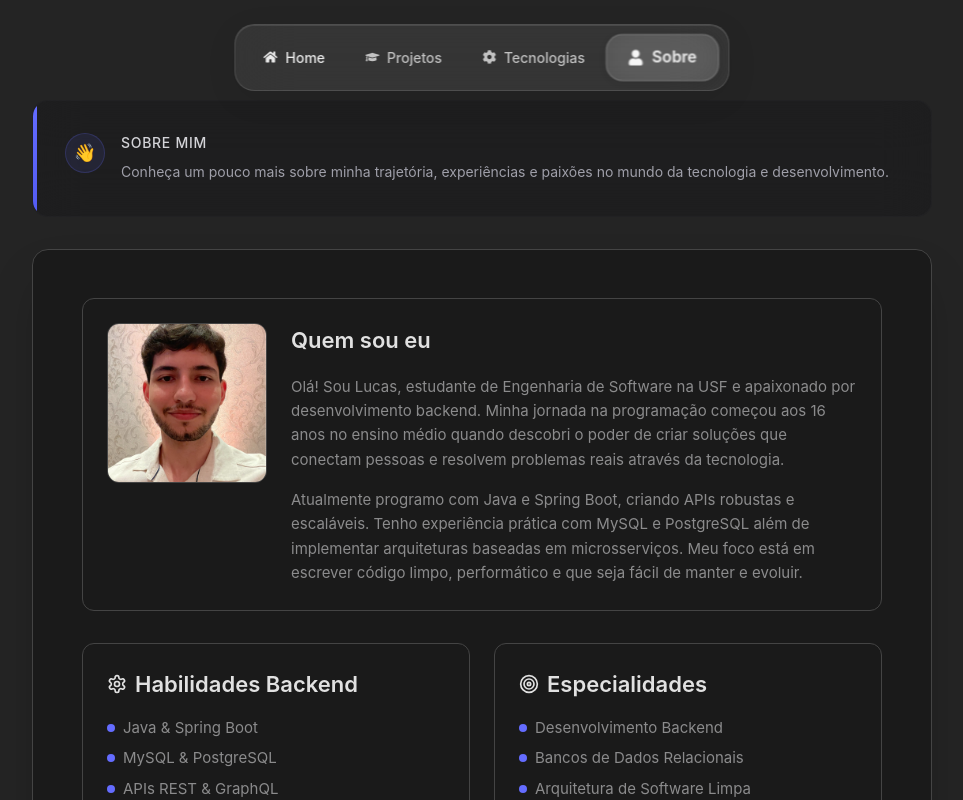
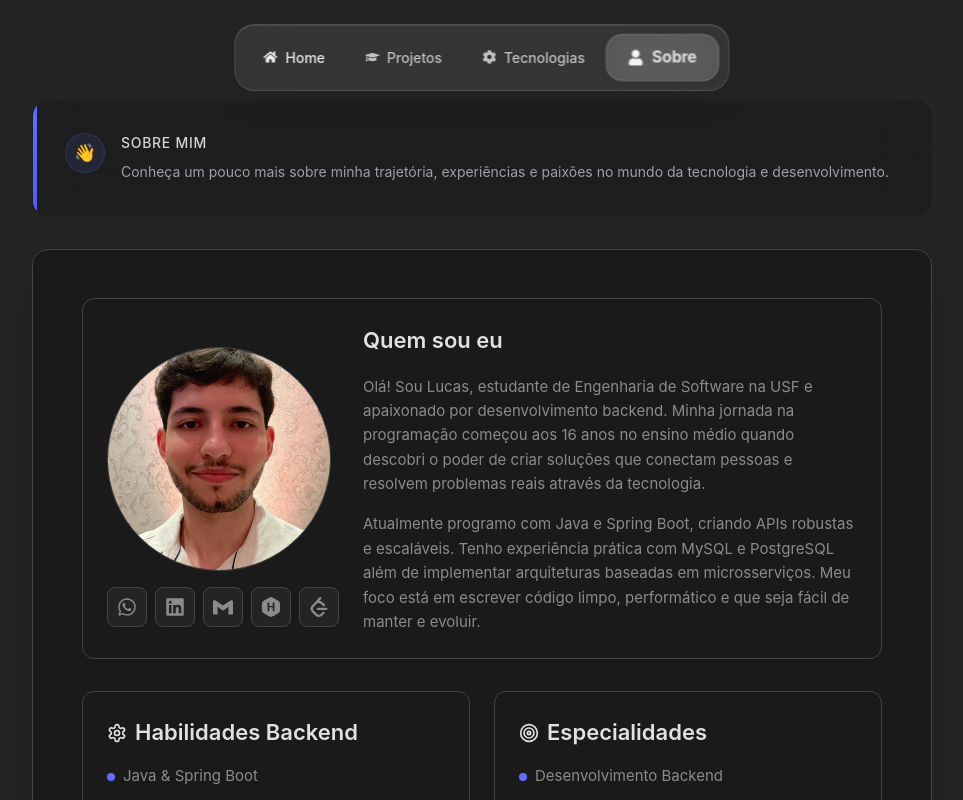
Before and after one commit to lucasgls/portifolio, a React (Vite) app: page / in a window 1280 px wide. Both pictures are taken after a click on the button "Sobre". Shown: the top 800 px of the page, without its empty margins (158-1121 px from the left). Built offline with nearby package versions, Linux system fonts and the light colour scheme.

Commit message:
feat: Atualizar seção Sobre

```diff
--- a/src/pages/About/AboutContent/AboutContent.tsx
+++ b/src/pages/About/AboutContent/AboutContent.tsx
@@ -1,5 +1,6 @@
 import euPhoto from '../../../assets/eu.jpeg'
 import { Settings, Target } from 'lucide-react'
+import { FaWhatsapp, FaLinkedin } from 'react-icons/fa'
 
 export function AboutContent() {
   return (
@@ -12,13 +13,65 @@ export function AboutContent() {
         <div className="bg-[var(--bg-secondary)] border border-[var(--border-color)] rounded-xl p-8 transition-all duration-300 hover:border-[rgba(100,108,255,0.5)] md:p-6">
           <div className="flex flex-col md:flex-row gap-6 items-start">
 
-            <div className="flex-shrink-0">
-              <div className="w-32 h-32 md:w-40 md:h-40 rounded-xl border border-[var(--border-color)] overflow-hidden">
+            <div className="flex-shrink-0 mt-6">
+              <div className="w-48 h-48 md:w-56 md:h-56 rounded-full border border-[var(--border-color)] overflow-hidden">
                 <img
                   src={euPhoto}
                   alt="Lucas"
                   className="w-full h-full object-cover"
                 />
+              </div>
+
+              {/* Ícones de contato abaixo da foto */}
+              <div className="flex justify-center gap-2 mt-4 flex-wrap">
+                <a
+                  href="https://wa.me/5511999999999"
+                  target="_blank"
+                  rel="noopener noreferrer"
+                  className="flex items-center justify-center w-10 h-10 bg-[var(--bg-primary)] border border-[var(--border-color)] rounded-lg transition-all duration-300 hover:border-[rgba(100,108,255,0.5)] hover:bg-[rgba(100,108,255,0.05)] group"
+                >
+                  <FaWhatsapp className="w-5 h-5 text-[var(--text-secondary)] group-hover:text-[#25D366] transition-colors duration-300" />
+                </a>
+
+                <a
+                  href="https://linkedin.com/in/lucasgls"
+                  target="_blank"
+                  rel="noopener noreferrer"
+                  className="flex items-center justify-center w-10 h-10 bg-[var(--bg-primary)] border border-[var(--border-color)] rounded-lg transition-all duration-300 hover:border-[rgba(100,108,255,0.5)] hover:bg-[rgba(100,108,255,0.05)] group"
+                >
+                  <FaLinkedin className="w-5 h-5 text-[var(--text-secondary)] group-hover:text-[#0077B5] transition-colors duration-300" />
+                </a>
+
+                <a
+                  href="mailto:lucasglsilva7@gmail.com"
+                  className="flex items-center justify-center w-10 h-10 bg-[var(--bg-primary)] border border-[var(--border-color)] rounded-lg transition-all duration-300 hover:border-[rgba(100,108,255,0.5)] hover:bg-[rgba(100,108,255,0.05)] group"
+                >
+                  <svg className="w-5 h-5 text-[var(--text-secondary)] group-hover:text-[#EA4335] transition-colors duration-300" fill="currentColor" viewBox="0 0 24 24">
+                    <path d="M24 5.457v13.909c0 .904-.732 1.636-1.636 1.636h-3.819V11.73L12 16.64l-6.545-4.91v9.273H1.636A1.636 1.636 0 0 1 0 19.366V5.457c0-.904.732-1.636 1.636-1.636h.91L12 10.09l9.455-6.269h.909c.904 0 1.636.732 1.636 1.636z"/>
+                  </svg>
+                </a>
+
+                <a
+                  href="https://www.hackerrank.com/profile/lucasgls"
+                  target="_blank"
+                  rel="noopener noreferrer"
+                  className="flex items-center justify-center w-10 h-10 bg-[var(--bg-primary)] border border-[var(--border-color)] rounded-lg transition-all duration-300 hover:border-[rgba(100,108,255,0.5)] hover:bg-[rgba(100,108,255,0.05)] group"
+                >
+                  <svg className="w-5 h-5 text-[var(--text-secondary)] group-hover:text-[#00EA64] transition-colors duration-300" fill="currentColor" viewBox="0 0 24 24">
+                    <path d="M12 0c1.285 0 9.75 4.886 10.392 6 .645 1.115.645 10.885 0 12S13.287 24 12 24s-9.75-4.885-10.395-6c-.641-1.115-.641-10.885 0-12C2.25 4.886 10.715 0 12 0zm2.295 6.799c-.141 0-.258.115-.258.258v3.875H9.963V6.908c0-.141-.115-.258-.258-.258H8.156c-.141 0-.258.115-.258.258v9.833c0 .141.115.258.258.258h1.549c.141 0 .258-.115.258-.258V12.18h4.074v4.561c0 .141.115.258.258.258h1.549c.141 0 .258-.115.258-.258V6.908c0-.141-.115-.258-.258-.258h-1.549z"/>
+                  </svg>
+                </a>
+
+                <a
+                  href="https://leetcode.com/u/lucasgls"
+                  target="_blank"
+                  rel="noopener noreferrer"
+                  className="flex items-center justify-center w-10 h-10 bg-[var(--bg-primary)] border border-[var(--border-color)] rounded-lg transition-all duration-300 hover:border-[rgba(100,108,255,0.5)] hover:bg-[rgba(100,108,255,0.05)] group"
+                >
+                  <svg className="w-5 h-5 text-[var(--text-secondary)] group-hover:text-[#FFA116] transition-colors duration-300" fill="currentColor" viewBox="0 0 24 24">
+                    <path d="M13.483 0a1.374 1.374 0 0 0-.961.438L7.116 6.226l-3.854 4.126a5.266 5.266 0 0 0-1.209 2.104 5.35 5.35 0 0 0-.125.513 5.527 5.527 0 0 0 .062 2.362 5.83 5.83 0 0 0 .349 1.017 5.938 5.938 0 0 0 1.271 1.818l4.277 4.193.039.038c2.248 2.165 5.852 2.133 8.063-.074l2.396-2.392c.54-.54.54-1.414.003-1.955a1.378 1.378 0 0 0-1.951-.003l-2.396 2.392a3.021 3.021 0 0 1-4.205.038l-.02-.019-4.276-4.193c-.652-.64-.972-1.469-.948-2.263a2.68 2.68 0 0 1 .066-.523 2.545 2.545 0 0 1 .619-1.164L9.13 8.114c1.058-1.134 3.204-1.27 4.43-.278l3.501 2.831c.593.48 1.461.387 1.94-.207a1.384 1.384 0 0 0-.207-1.943l-3.5-2.831c-.8-.647-1.766-1.045-2.774-1.202l2.015-2.158A1.384 1.384 0 0 0 13.483 0zm-2.866 12.815a1.38 1.38 0 0 0-1.38 1.382 1.38 1.38 0 0 0 1.38 1.382H20.79a1.38 1.38 0 0 0 1.38-1.382 1.38 1.38 0 0 0-1.38-1.382z"/>
+                  </svg>
+                </a>
               </div>
             </div>
 
@@ -109,62 +162,35 @@ export function AboutContent() {
 
 
       <section className="max-w-[800px] mx-auto">
-        <div className="bg-[var(--bg-secondary)] border border-[var(--border-color)] rounded-xl p-8 transition-all duration-300 hover:border-[rgba(100,108,255,0.5)] md:p-6">
-          <h3 className="text-[22px] text-[var(--text-primary)] font-semibold mb-6 flex items-center gap-2">
-            <span className="text-lg">🌐</span>
-            Conecte-se comigo
+        <div className="bg-[var(--bg-secondary)] border border-[var(--border-color)] rounded-xl p-6 transition-all duration-300 hover:border-[rgba(100,108,255,0.5)]">
+          <h3 className="text-[22px] text-[var(--text-primary)] font-semibold mb-4 flex items-center justify-center gap-2">
+            <svg className="w-5 h-5 text-[var(--accent-color)]" fill="currentColor" viewBox="0 0 24 24">
+              <path d="M12 2l3.09 6.26L22 9.27l-5 4.87 1.18 6.88L12 17.77l-6.18 3.25L7 14.14 2 9.27l6.91-1.01L12 2z"/>
+            </svg>
+            Cursos / Certificações
           </h3>
-          <div className="flex flex-wrap gap-4 justify-center md:justify-start">
-
-            <a
-              href="https://github.com/lucasgls"
-              target="_blank"
-              rel="noopener noreferrer"
-              className="flex items-center gap-3 bg-[var(--bg-primary)] border border-[var(--border-color)] rounded-lg px-4 py-3 transition-all duration-300 hover:border-[rgba(100,108,255,0.5)] hover:bg-[rgba(100,108,255,0.05)] group"
-            >
-              <svg className="w-5 h-5 text-[var(--text-secondary)] group-hover:text-[#646cff]" fill="currentColor" viewBox="0 0 24 24">
-                <path d="M12 0c-6.626 0-12 5.373-12 12 0 5.302 3.438 9.8 8.207 11.387.599.111.793-.261.793-.577v-2.234c-3.338.726-4.033-1.416-4.033-1.416-.546-1.387-1.333-1.756-1.333-1.756-1.089-.745.083-.729.083-.729 1.205.084 1.839 1.237 1.839 1.237 1.07 1.834 2.807 1.304 3.492.997.107-.775.418-1.305.762-1.604-2.665-.305-5.467-1.334-5.467-5.931 0-1.311.469-2.381 1.236-3.221-.124-.303-.535-1.524.117-3.176 0 0 1.008-.322 3.301 1.23.957-.266 1.983-.399 3.003-.404 1.02.005 2.047.138 3.006.404 2.291-1.552 3.297-1.23 3.297-1.23.653 1.653.242 2.874.118 3.176.77.84 1.235 1.911 1.235 3.221 0 4.609-2.807 5.624-5.479 5.921.43.372.823 1.102.823 2.222v3.293c0 .319.192.694.801.576 4.765-1.589 8.199-6.086 8.199-11.386 0-6.627-5.373-12-12-12z"/>
-              </svg>
-              <span className="text-[15px] text-[var(--text-secondary)] group-hover:text-[var(--text-primary)]">GitHub</span>
-            </a>
-
-
-            <a
-              href="https://linkedin.com/in/lucasgls"
-              target="_blank"
-              rel="noopener noreferrer"
-              className="flex items-center gap-3 bg-[var(--bg-primary)] border border-[var(--border-color)] rounded-lg px-4 py-3 transition-all duration-300 hover:border-[rgba(100,108,255,0.5)] hover:bg-[rgba(100,108,255,0.05)] group"
-            >
-              <svg className="w-5 h-5 text-[var(--text-secondary)] group-hover:text-[#646cff]" fill="currentColor" viewBox="0 0 24 24">
-                <path d="M20.447 20.452h-3.554v-5.569c0-1.328-.027-3.037-1.852-3.037-1.853 0-2.136 1.445-2.136 2.939v5.667H9.351V9h3.414v1.561h.046c.477-.9 1.637-1.85 3.37-1.85 3.601 0 4.267 2.37 4.267 5.455v6.286zM5.337 7.433c-1.144 0-2.063-.926-2.063-2.065 0-1.138.92-2.063 2.063-2.063 1.14 0 2.064.925 2.064 2.063 0 1.139-.925 2.065-2.064 2.065zm1.782 13.019H3.555V9h3.564v11.452zM22.225 0H1.771C.792 0 0 .774 0 1.729v20.542C0 23.227.792 24 1.771 24h20.451C23.2 24 24 23.227 24 22.271V1.729C24 .774 23.2 0 22.222 0h.003z"/>
-              </svg>
-              <span className="text-[15px] text-[var(--text-secondary)] group-hover:text-[var(--text-primary)]">LinkedIn</span>
-            </a>
-
-
-            <a
-              href="https://instagram.com/lucassgls"
-              target="_blank"
-              rel="noopener noreferrer"
-              className="flex items-center gap-3 bg-[var(--bg-primary)] border border-[var(--border-color)] rounded-lg px-4 py-3 transition-all duration-300 hover:border-[rgba(100,108,255,0.5)] hover:bg-[rgba(100,108,255,0.05)] group"
-            >
-              <svg className="w-5 h-5 text-[var(--text-secondary)] group-hover:text-[#646cff]" fill="currentColor" viewBox="0 0 24 24">
-                <path d="M12 2.163c3.204 0 3.584.012 4.85.07 3.252.148 4.771 1.691 4.919 4.919.058 1.265.069 1.645.069 4.849 0 3.205-.012 3.584-.069 4.849-.149 3.225-1.664 4.771-4.919 4.919-1.266.058-1.644.07-4.85.07-3.204 0-3.584-.012-4.849-.07-3.26-.149-4.771-1.699-4.919-4.92-.058-1.265-.07-1.644-.07-4.849 0-3.204.013-3.583.07-4.849.149-3.227 1.664-4.771 4.919-4.919 1.266-.057 1.645-.069 4.849-.069zm0-2.163c-3.259 0-3.667.014-4.947.072-4.358.2-6.78 2.618-6.98 6.98-.059 1.281-.073 1.689-.073 4.948 0 3.259.014 3.668.072 4.948.2 4.358 2.618 6.78 6.98 6.98 1.281.058 1.689.072 4.948.072 3.259 0 3.668-.014 4.948-.072 4.354-.2 6.782-2.618 6.979-6.98.059-1.28.073-1.689.073-4.948 0-3.259-.014-3.667-.072-4.947-.196-4.354-2.617-6.78-6.979-6.98-1.281-.059-1.69-.073-4.949-.073zm0 5.838c-3.403 0-6.162 2.759-6.162 6.162s2.759 6.163 6.162 6.163 6.162-2.759 6.162-6.163c0-3.403-2.759-6.162-6.162-6.162zm0 10.162c-2.209 0-4-1.79-4-4 0-2.209 1.791-4 4-4s4 1.791 4 4c0 2.21-1.791 4-4 4zm6.406-11.845c-.796 0-1.441.645-1.441 1.44s.645 1.44 1.441 1.44c.795 0 1.439-.645 1.439-1.44s-.644-1.44-1.439-1.44z"/>
-              </svg>
-              <span className="text-[15px] text-[var(--text-secondary)] group-hover:text-[var(--text-primary)]">Instagram</span>
-            </a>
-
-
-            <a
-              href="mailto:lucasglsilva7@gmail.com"
-              className="flex items-center gap-3 bg-[var(--bg-primary)] border border-[var(--border-color)] rounded-lg px-4 py-3 transition-all duration-300 hover:border-[rgba(100,108,255,0.5)] hover:bg-[rgba(100,108,255,0.05)] group"
-            >
-              <svg className="w-5 h-5 text-[var(--text-secondary)] group-hover:text-[#646cff]" fill="currentColor" viewBox="0 0 24 24">
-                <path d="M24 5.457v13.909c0 .904-.732 1.636-1.636 1.636h-3.819V11.73L12 16.64l-6.545-4.91v9.273H1.636A1.636 1.636 0 0 1 0 19.366V5.457c0-.904.732-1.636 1.636-1.636h.91L12 10.09l9.455-6.269h.909c.904 0 1.636.732 1.636 1.636z"/>
-              </svg>
-              <span className="text-[15px] text-[var(--text-secondary)] group-hover:text-[var(--text-primary)]">Email</span>
-            </a>
-          </div>
+          <ul className="space-y-2 text-[var(--text-secondary)]">
+            <li className="flex items-center gap-2 text-[15px]">
+              <span className="w-2 h-2 bg-[#646cff] rounded-full"></span>
+              Java Completo - Programação Orientada a Objetos
+            </li>
+            <li className="flex items-center gap-2 text-[15px]">
+              <span className="w-2 h-2 bg-[#646cff] rounded-full"></span>
+              Spring Boot & Spring Framework
+            </li>
+            <li className="flex items-center gap-2 text-[15px]">
+              <span className="w-2 h-2 bg-[#646cff] rounded-full"></span>
+              Banco de Dados MySQL & PostgreSQL
+            </li>
+            <li className="flex items-center gap-2 text-[15px]">
+              <span className="w-2 h-2 bg-[#646cff] rounded-full"></span>
+              Docker & Containerização
+            </li>
+            <li className="flex items-center gap-2 text-[15px]">
+              <span className="w-2 h-2 bg-[#646cff] rounded-full"></span>
+              AWS Cloud Practitioner
+            </li>
+          </ul>
         </div>
       </section>
         </div>
```
Also changed, not shown: src/pages/Projects/ProjectsList/projectsData.ts (+3 -17 lines).
